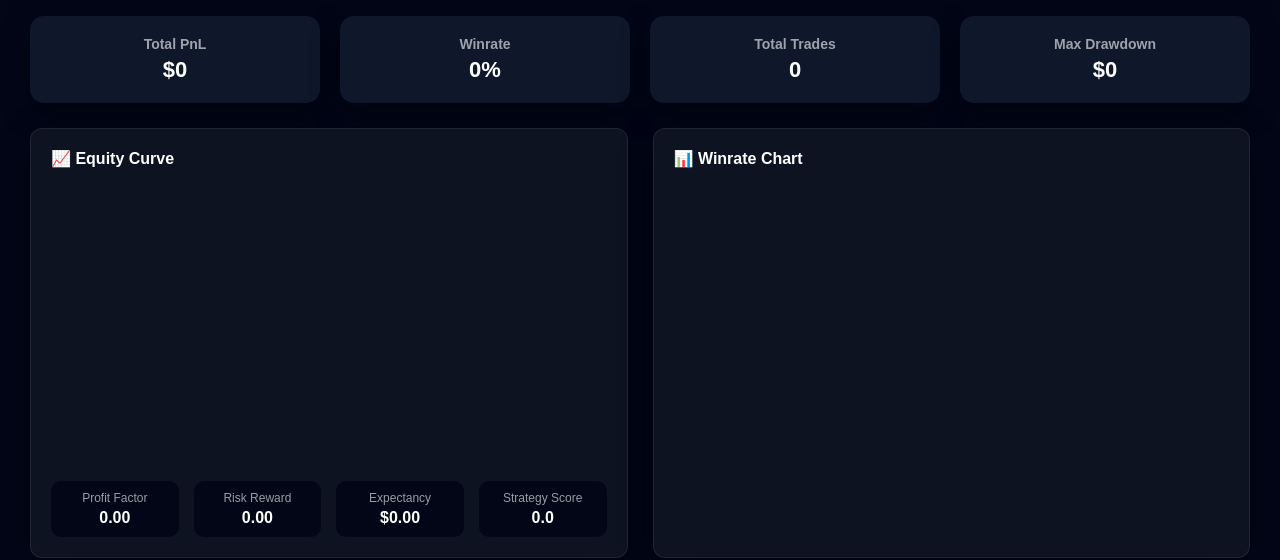
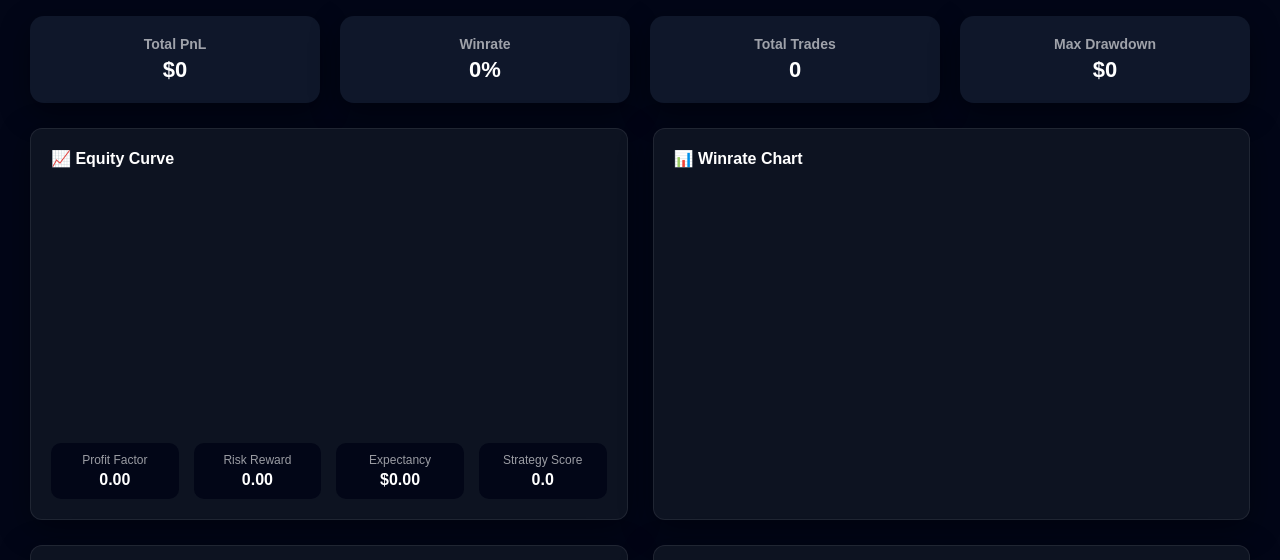
Before and after one commit to AueaoangkunKh/ForexV2, a website: page dashboard.html in a window 1280 px wide. Shown: the part 75-635 px from the top of the page. Drawn offline with nearby package versions, Linux system fonts and the light colour scheme; no server answers; sample sign-in values are in the browser's storage.

Commit message:
Add files via upload

```diff
--- a/style.css
+++ b/style.css
@@ -144,6 +144,12 @@ button:hover {
     border-radius: 10px;
     padding: 16px;
     text-align: center;
+}
+
+/* กำหนดความสูงของพื้นที่กราฟให้เท่ากันและอ่านง่าย */
+.card canvas {
+    height: 240px !important;
+    width: 100% !important;
 }
 
 /* CHART */
```
